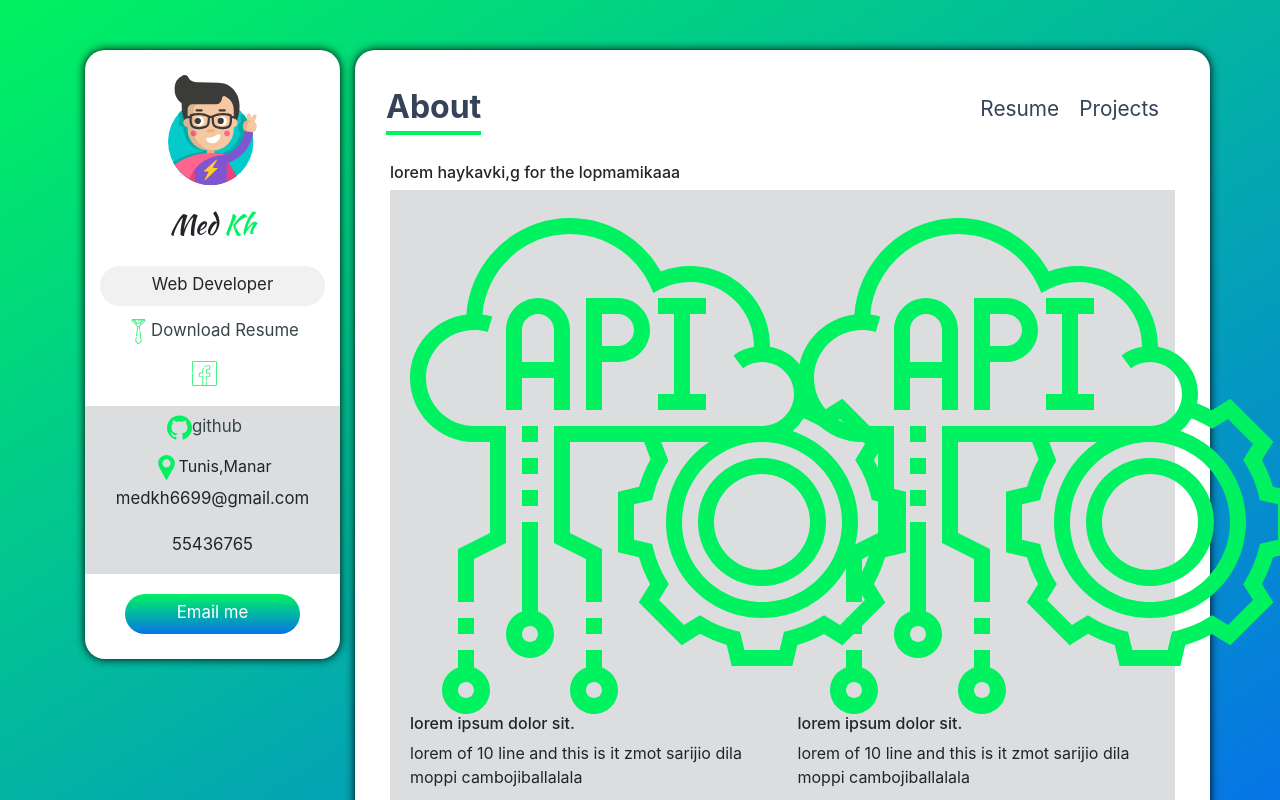
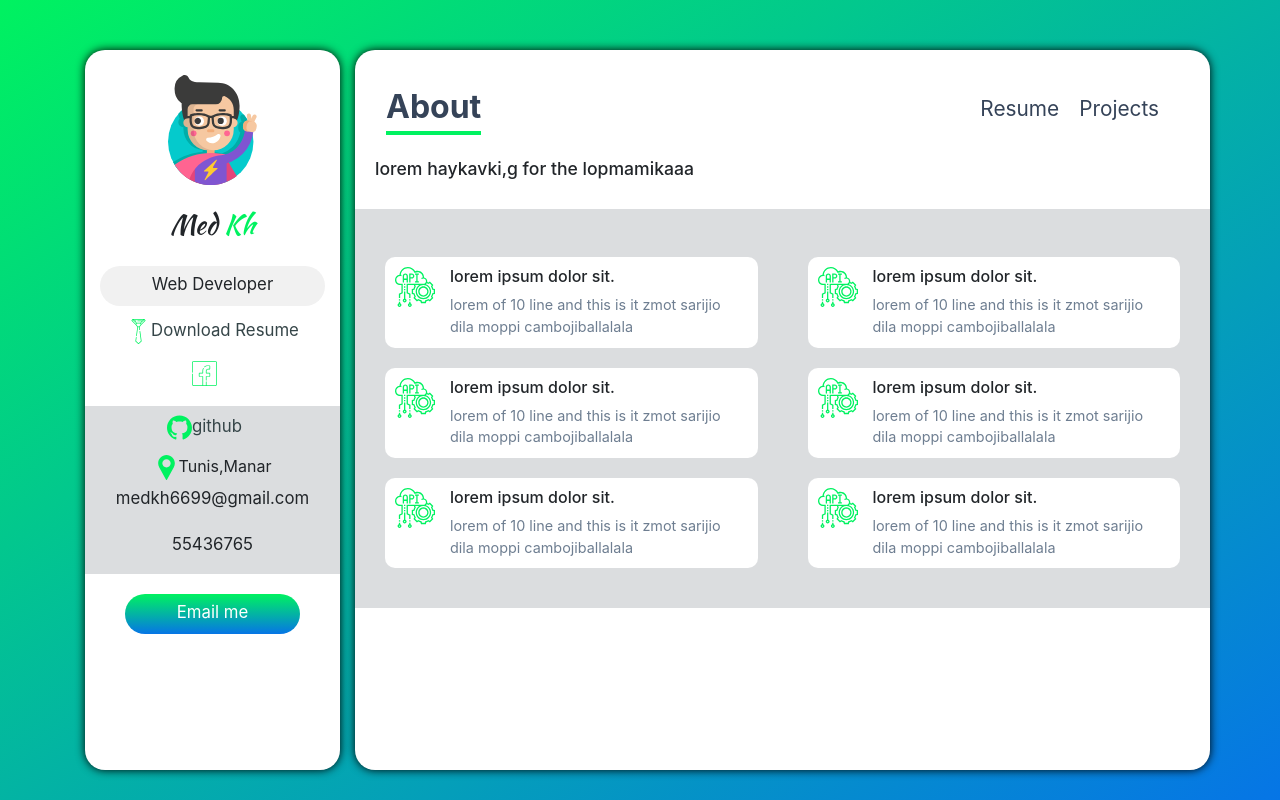
Before and after one commit to medxkh/dev-portfolio, a React (Create React App) app: page / in a window 1280 px wide. Shown: the top 800 px of the page. Built offline with nearby package versions, Linux system fonts and the light colour scheme.

Commit message:
style skills card

```diff
--- a/src/App.js
+++ b/src/App.js
@@ -14,12 +14,10 @@ function App() {
   return (
     <Router>
       <div className="App">
-        <div className="container">
-          <div className="row">
+        <div className="container app__container">
+          <div className="row app__row">
             <div className="col-lg-3">
-              <div className="app_sidebar">
-                <Sidebar />
-              </div>
+              <Sidebar />
             </div>
             <div className="col-lg-9 app_main_content">
               <Navbar />
--- a/src/components/About.js
+++ b/src/components/About.js
@@ -3,6 +3,30 @@ import api from "../assets/icons/api.svg";
 import Skillcard from "./Skillcard";
 
 const skills = [
+  {
+    icon: api,
+    title: "lorem ipsum dolor sit.",
+    about:
+      "lorem of 10 line and this is it zmot sarijio dila moppi cambojiballalala",
+  },
+  {
+    icon: api,
+    title: "lorem ipsum dolor sit.",
+    about:
+      "lorem of 10 line and this is it zmot sarijio dila moppi cambojiballalala",
+  },
+  {
+    icon: api,
+    title: "lorem ipsum dolor sit.",
+    about:
+      "lorem of 10 line and this is it zmot sarijio dila moppi cambojiballalala",
+  },
+  {
+    icon: api,
+    title: "lorem ipsum dolor sit.",
+    about:
+      "lorem of 10 line and this is it zmot sarijio dila moppi cambojiballalala",
+  },
   {
     icon: api,
     title: "lorem ipsum dolor sit.",
--- a/src/index.css
+++ b/src/index.css
@@ -18,11 +18,11 @@ a:hover {
   padding: 25px 15px;
   box-shadow: 0 0 10px black;
 }
-.row {
+.app__row {
   height: 90vh;
 }
 
-.container {
+.app__container {
   padding-top: 50px;
 }
 
@@ -128,20 +128,46 @@ a:hover {
 /*about*/
 .about {
   padding: 20px;
+  margin: -35px;
 }
 
-.about__into {
+.about__intro {
   font-size: 1.1rem;
   padding: 20px;
+  margin: 10px 0;
 }
 
 .about__container {
   background-color: #dbdddf;
-  padding: 20px;
+  padding: 30px 20px;
 }
 
 .about__heading {
   font-size: 25px;
   font-weight: 700;
   color: #354358;
+  margin-left: 10px;
 }
+.skill-card {
+  background-color: #fff;
+  margin: 10px;
+  padding: 10px;
+  display: flex;
+  flex-direction: row;
+  border-radius: 10px;
+}
+
+.skill-card__icon {
+  width: 40px;
+  height: 40px;
+}
+
+.skill-card__body {
+  margin-left: 15px;
+}
+
+.skill-card__content {
+  margin: 0;
+  font-size: 0.9rem;
+  color: #6e7e91;
+}
```
Also changed, not shown: 1 other file (tests, documents, lock files or other folders).
